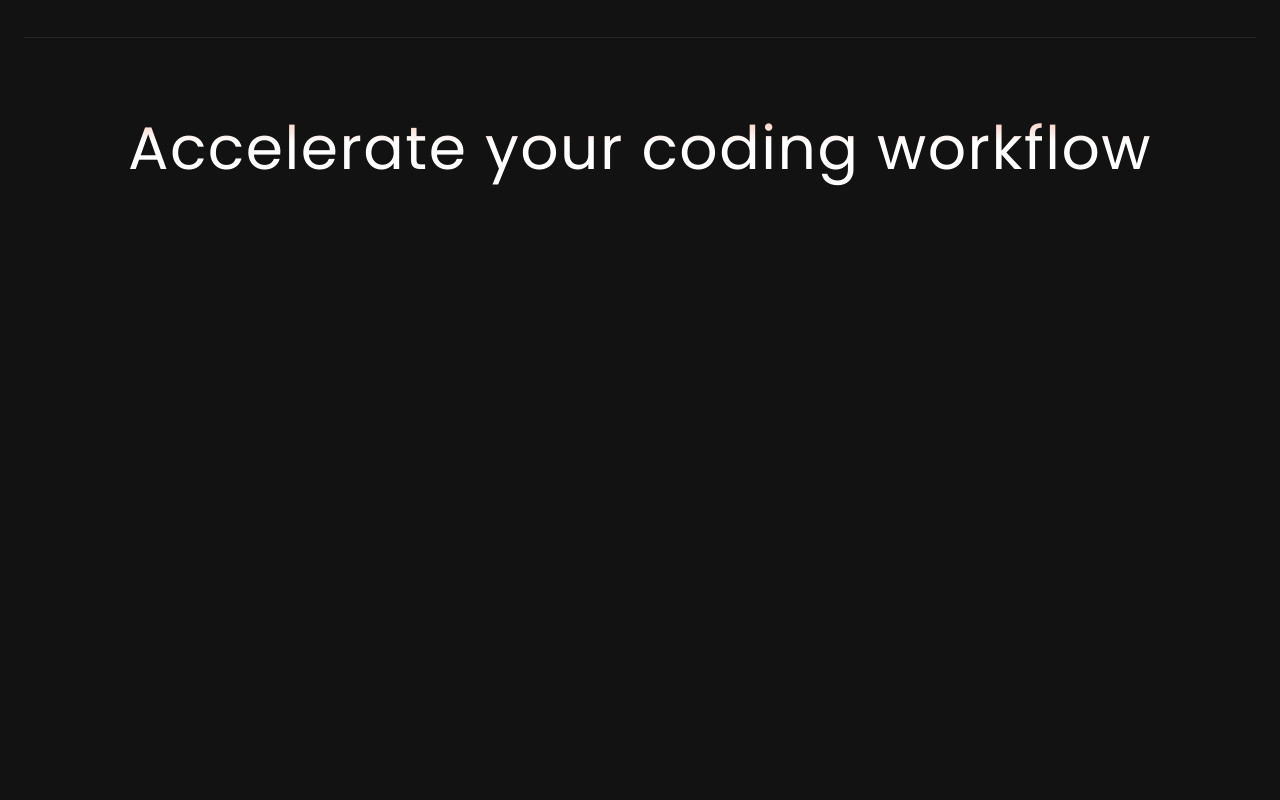
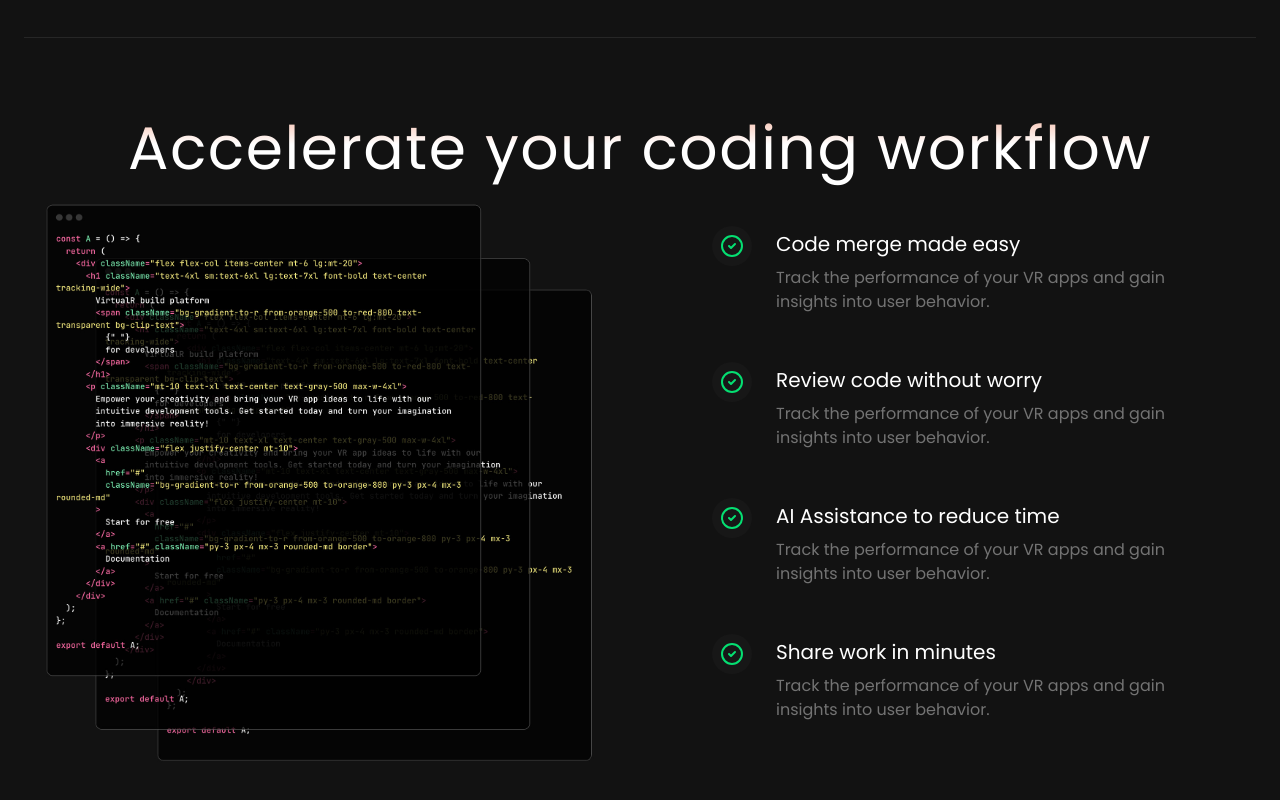
Before and after one commit to helloAmulya/VirtualR-LandingPage, a React (Vite) app: page / in a window 1280 px wide. Shown: the part 1513-2313 px from the top of the page. Before the commit the page ends 1703 px from the top, so only its background shows below. Built offline with nearby package versions, Linux system fonts and the light colour scheme; a web font is replaced by a local one.

Commit message:
added workflow section

```diff
--- a/src/components/Workflow.tsx
+++ b/src/components/Workflow.tsx
@@ -1,8 +1,11 @@
 
-
+import { CheckCircle2 } from "lucide-react"
+import codeImg from "../assets/code.jpg"
+import { checklistItems } from "../constants"
 export const Workflow = () => {
     return (
         <div className="mt-20">
+            {/* main text */}
             <h2 className="text-3xl tracking-wide sm:text-5xl lg:text-6xl text-center mt-6">
                 {/* <span className="text-transparent bg-gradient-to-b  from-white via-white to-orange-700 bg-clip-text ">Accelerate your coding workflow</span> */}
                 <span
@@ -15,10 +18,29 @@ export const Workflow = () => {
                 >
                     Accelerate your coding workflow
                 </span>
-
-
-
             </h2>
+            <div className="flex flex-wrap justify-center">
+                <div className="p-2 w-full lg:w-1/2">
+                    <img src={codeImg} alt="Code" />
+                </div>
+                <div className="p-12 w-full lg:w-1/2">
+                    {checklistItems.map((item, index) => (
+                        <div key={index} className="flex mb-12">
+                            <div className="text-green-400 bg-neutral-900 h-10 w-10 mx-6 p-2 justify-center items-center rounded-full">
+                                <CheckCircle2 />
+                            </div>
+                            <div>
+                                <h5 className="mt-1 mb-2 text-xl ">
+                                    {item.title}
+                                </h5>
+                                <p className="text-md text-neutral-500">
+                                    {item.description}
+                                </p>
+                            </div>
+                        </div>
+                    ))}
+                </div>
+            </div>
         </div>
     )
 }
```
